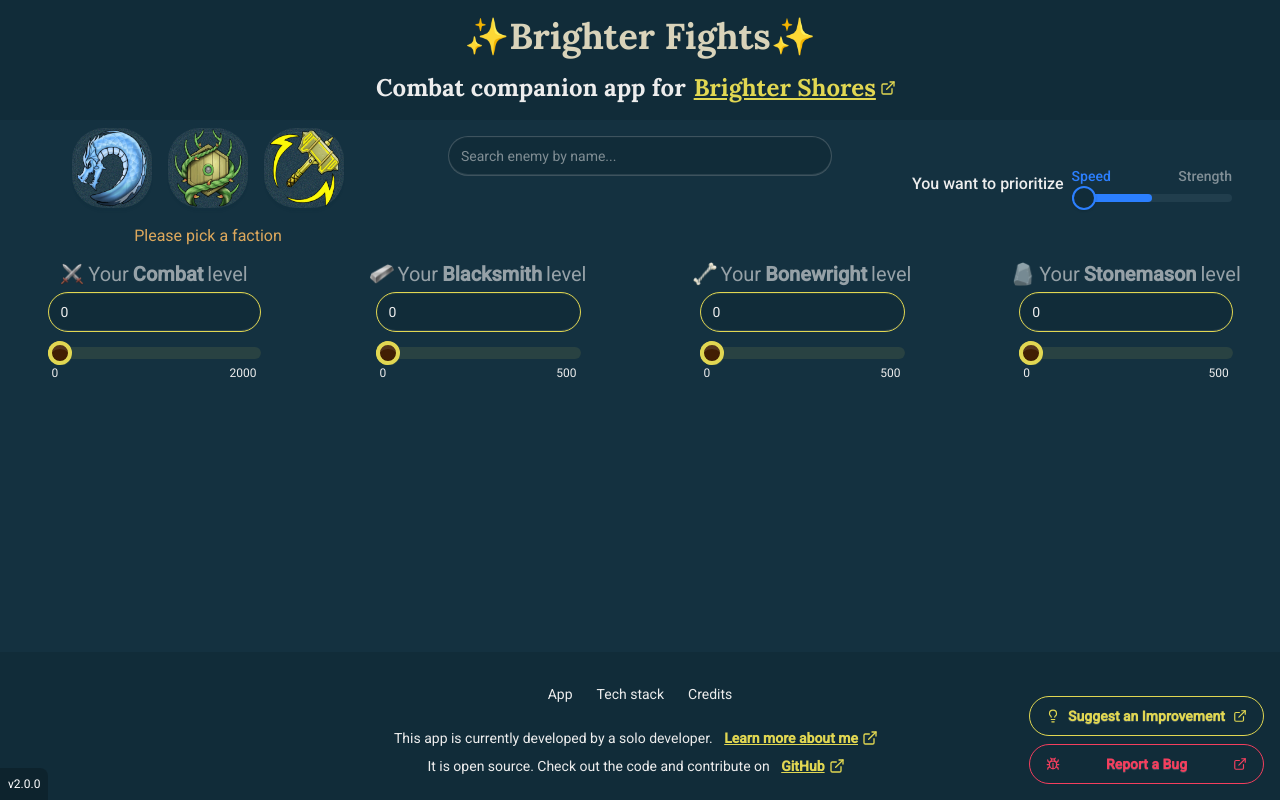
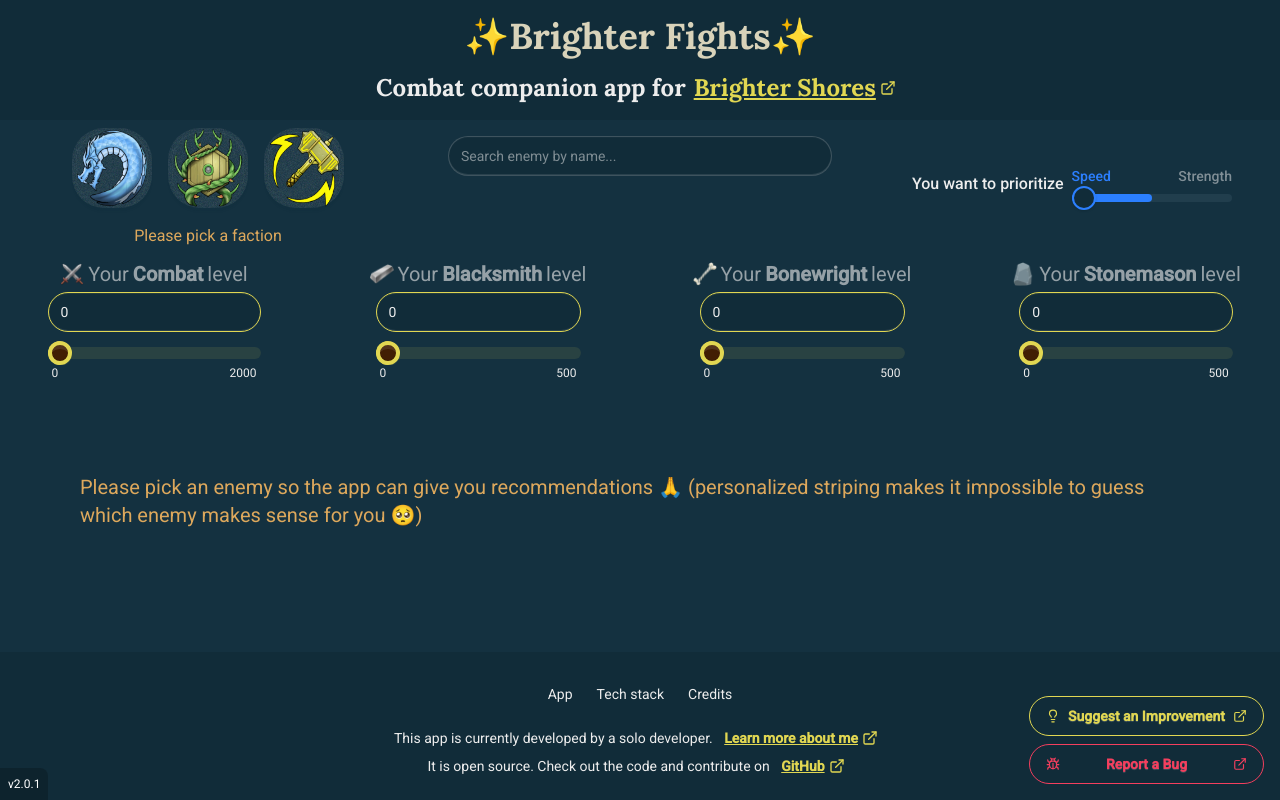
Before and after one commit to NadCAtarun/brighter-fights, a Next.js app: page / in a window 1280 px wide. Built offline with nearby package versions, Linux system fonts and the light colour scheme.

Commit message:
Add fallback message for missing recommendations
Display a user-friendly warning when no recommendations are available, prompting users to select an enemy. Also, bump the app version to 2.0.1 to reflect the updated functionality.

```diff
--- a/package.json
+++ b/package.json
@@ -1,6 +1,6 @@
 {
   "name": "brighter-fights",
-  "version": "2.0.0",
+  "version": "2.0.1",
   "private": true,
   "scripts": {
     "dev": "next dev --turbopack",
--- a/src/app/page.tsx
+++ b/src/app/page.tsx
@@ -144,6 +144,12 @@
             </div>
 
             {recommendations && <Recommendations {...recommendations}/>}
+            {!recommendations && (
+                <p className="text-xl text-warning p-20">
+                    Please pick an enemy so the app can give you recommendations 🙏
+                    (personalized striping makes it impossible to guess which enemy makes sense for you 🥺)
+                </p>
+            )}
         </>
     );
 }
```
